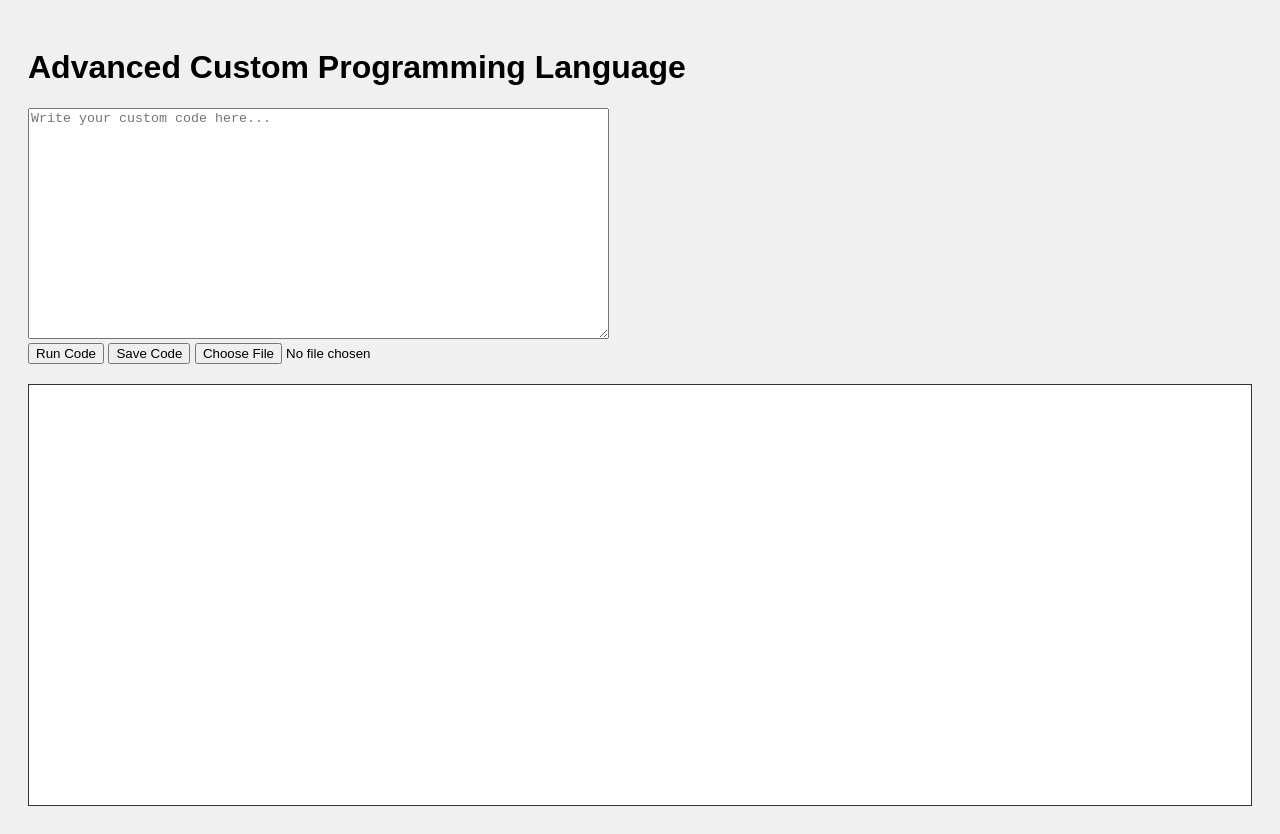
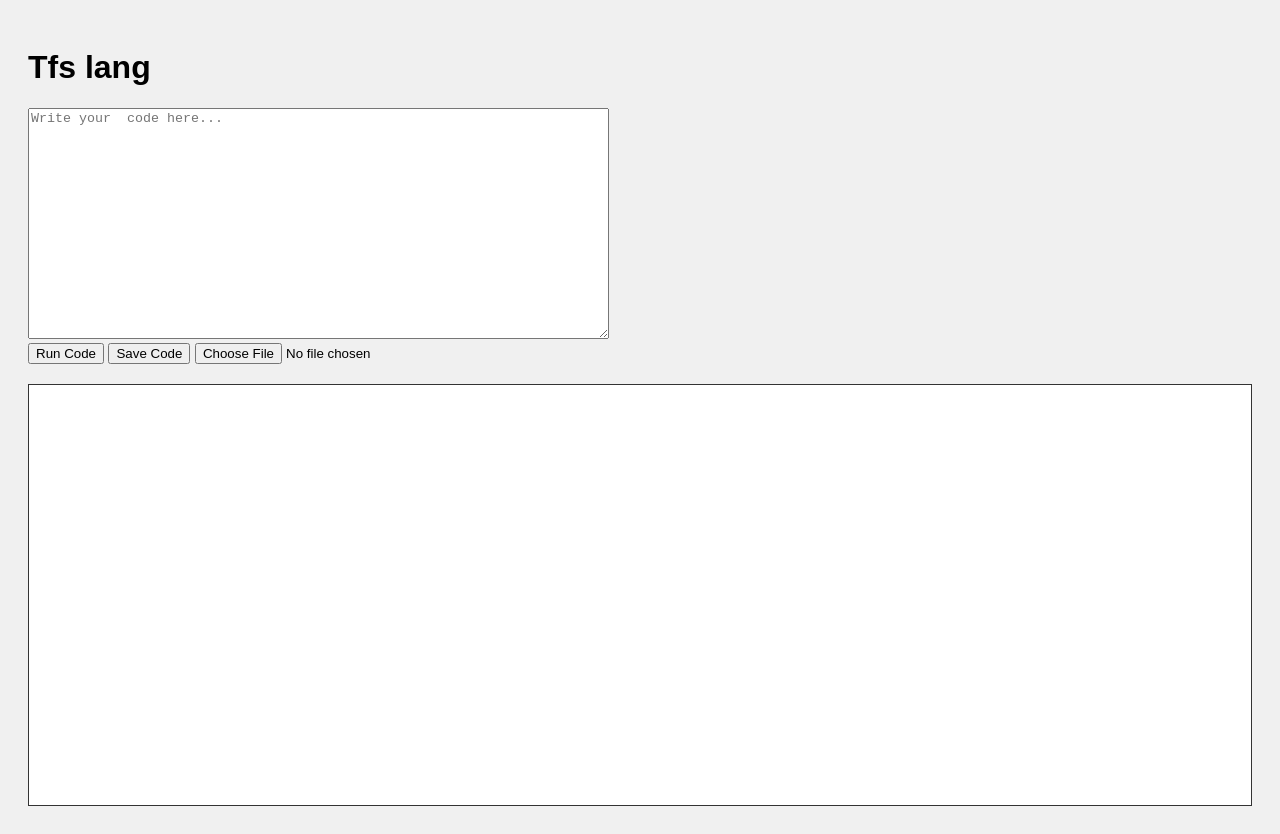
Before and after one commit to TfsOS/TfslangWeb, a plain HTML site: page index.html in a window 1280 px wide. Drawn offline with Linux system fonts and the light colour scheme.

Commit message:
Update index.html

```diff
--- a/index.html
+++ b/index.html
@@ -36,8 +36,8 @@
 </head>
 <body>
 
-<h1>Advanced Custom Programming Language</h1>
-<textarea id="code" rows="15" cols="70" placeholder="Write your custom code here..."></textarea><br>
+<h1>Tfs lang</h1>
+<textarea id="code" rows="15" cols="70" placeholder="Write your  code here..."></textarea><br>
 <button onclick="runCode()">Run Code</button>
 <button onclick="saveCode()">Save Code</button>
 <input type="file" id="fileInput" onchange="loadCode(event)" />
```
